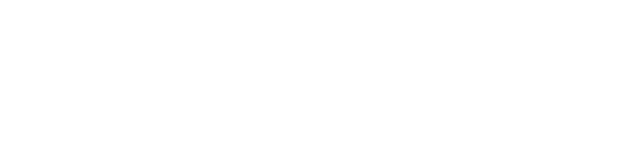
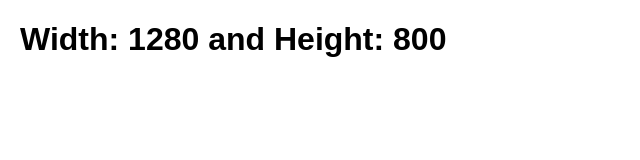
Before and after one commit to acciojob/screen-size-jaisaipothula, a website: page main.html in a window 1280 px wide. Shown: the whole page, without its empty margins (0-640 px from the left). Drawn offline with Linux system fonts and the light colour scheme.

Commit message:
created a submission

```diff
--- a/main.html
+++ b/main.html
@@ -1,16 +1,22 @@
 <!DOCTYPE html>
+<html lang="en">
+<head>
+    <meta charset="UTF-8">
+    <meta name="viewport" content="width=device-width, initial-scale=1.0">
+    <title>Screen Size</title>
+    <style>
+        body {
+            font-family: Arial, sans-serif;
+            margin: 20px;
+        }
+    </style>
+</head>
+<body>
 
-<html>
+    <div id="sizeInfo">
+        <h1>Width: 0 and Height: 0</h1> <!-- Initial size -->
+    </div>
 
-<head>
-	<link rel="stylesheet" href="styles.css">
-</head>
-
-<body>
-	<!-- the entire body must be written by student -->
-    <script type="text/javascript" src="./script.js">
-</script>
-
+    <script src="script.js"></script> <!-- Link to your JavaScript file -->
 </body>
-
 </html>
--- a/script.js
+++ b/script.js
@@ -1 +1,13 @@
-//your JS code here. If required.
+// Function to update the size information
+function updateSize() {
+    const width = window.innerWidth; // Get the width of the window
+    const height = window.innerHeight; // Get the height of the window
+    const sizeInfo = document.getElementById('sizeInfo'); // Select the div with id sizeInfo
+    sizeInfo.querySelector('h1').textContent = `Width: ${width} and Height: ${height}`; // Update h1 text
+}
+
+// Initial call to set size on page load
+updateSize();
+
+// Add event listener for window resize
+window.addEventListener('resize', updateSize);
```
